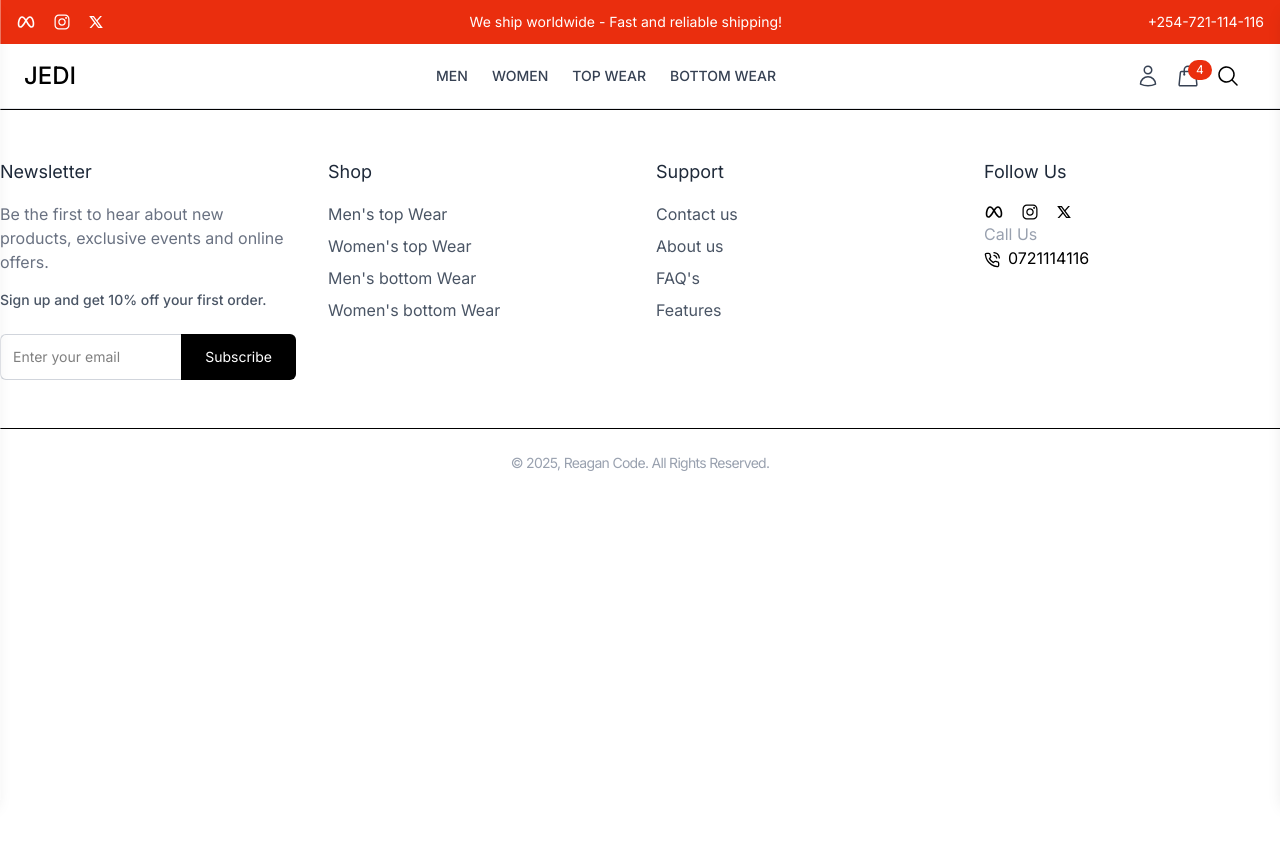
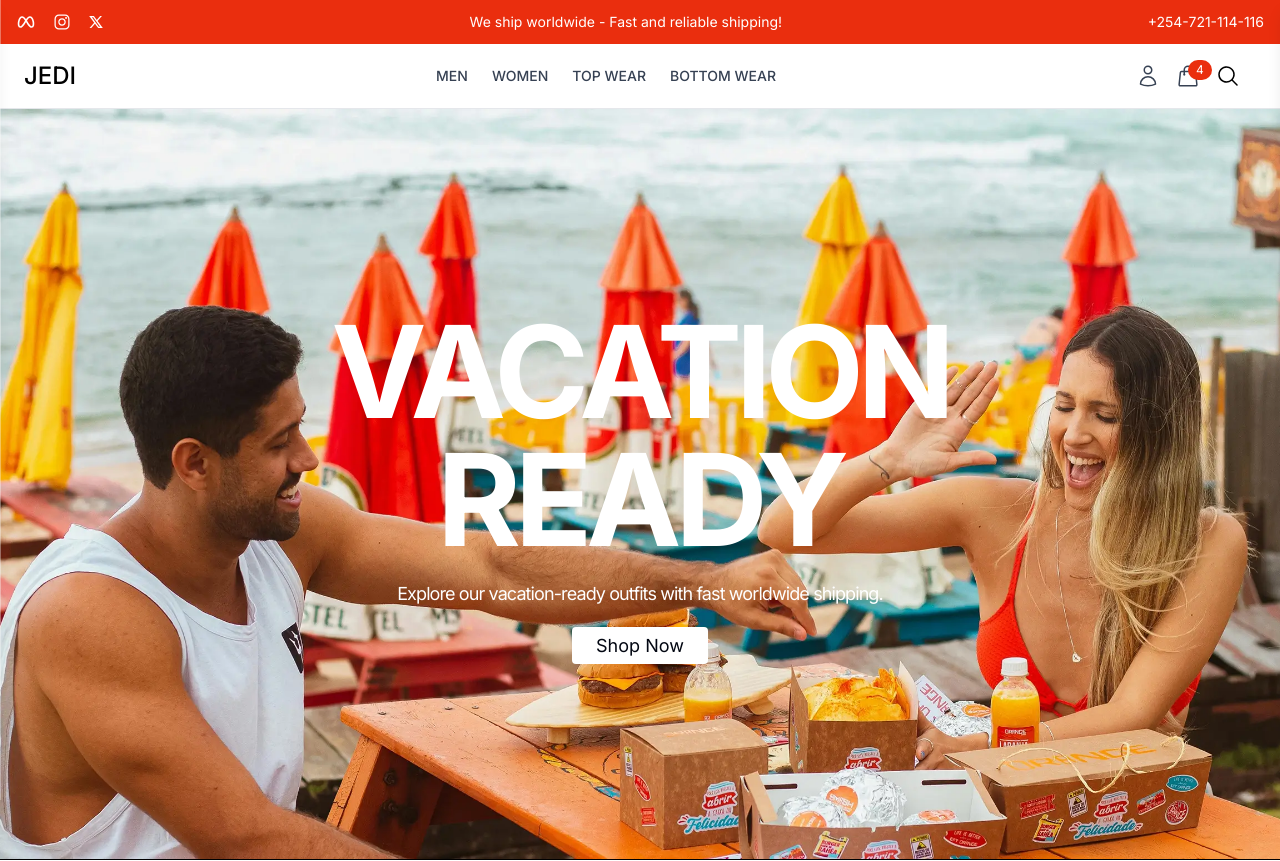
Before and after one commit to roggoz/clothing-store, a React (Vite) app in the folder frontend/: page / in a window 1280 px wide. Shown: the top 861 px of the page. Before the commit the page ends 800 px from the top, so only its background shows below. Built offline with nearby package versions, Linux system fonts and the light colour scheme.

Commit message:
layout updates

```diff
--- a/frontend/src/components/Layout/Hero.jsx
+++ b/frontend/src/components/Layout/Hero.jsx
@@ -1,7 +1,32 @@
-import React from "react";
+import { Link } from "react-router-dom";
+import heroImg from "../../assets/rabbit-hero.webp";
 
 const Hero = () => {
-  return <div>Hero</div>;
+  return (
+    <section className="relative">
+      <img
+        src={heroImg}
+        alt="Jedi"
+        className="w-full h-[400px] md:h-[600px] lg:h-[750px] object-cover"
+      />
+      <div className="absolute inset-0 flex items-center justify-center">
+        <div className="text-center text-white p-6">
+          <h1 className="text-4xl md:text-9xl font-bold tracking-tighter uppercase mb-4">
+            vacation <br /> Ready
+          </h1>
+          <p className="text-sm tracking-tighter md:text-lg mb-6">
+            Explore our vacation-ready outfits with fast worldwide shipping.
+          </p>
+          <Link
+            to="#"
+            className="bg-white text-gray-950 px-6 py-2 rounded-sm text-lg"
+          >
+            Shop Now
+          </Link>
+        </div>
+      </div>
+    </section>
+  );
 };
 
 export default Hero;
--- a/frontend/src/components/Layout/UserLayout.jsx
+++ b/frontend/src/components/Layout/UserLayout.jsx
@@ -1,6 +1,7 @@
 import React from "react";
 import Header from "../Common/Header";
 import Footer from "../Common/Footer";
+import { Outlet } from "react-router-dom";
 
 const UserLayout = () => {
   return (
@@ -9,7 +10,9 @@
       <Header />
 
       {/* Main content */}
-
+      <main>
+        <Outlet />
+      </main>
       {/* footer */}
       <Footer />
     </>
```
